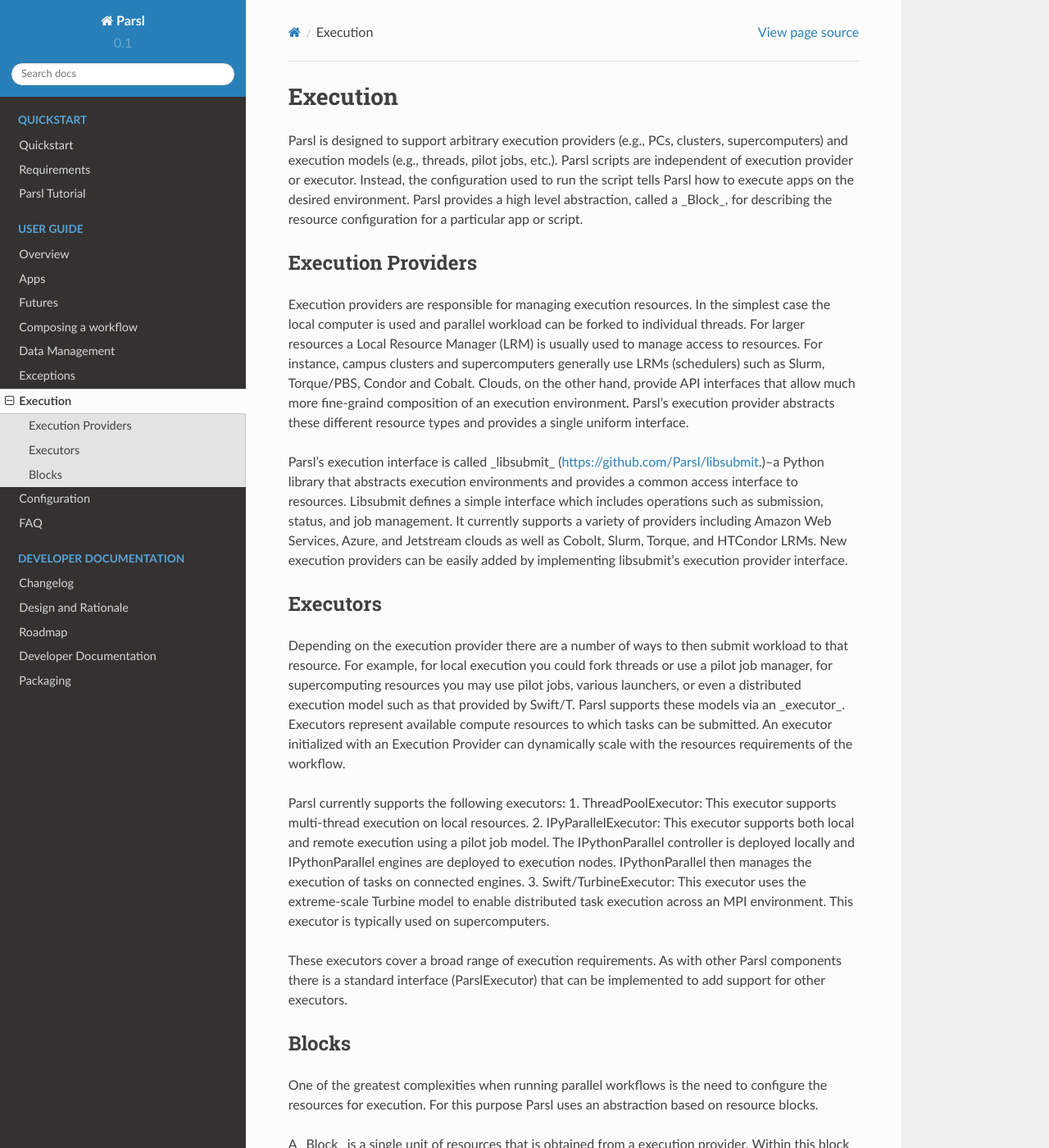
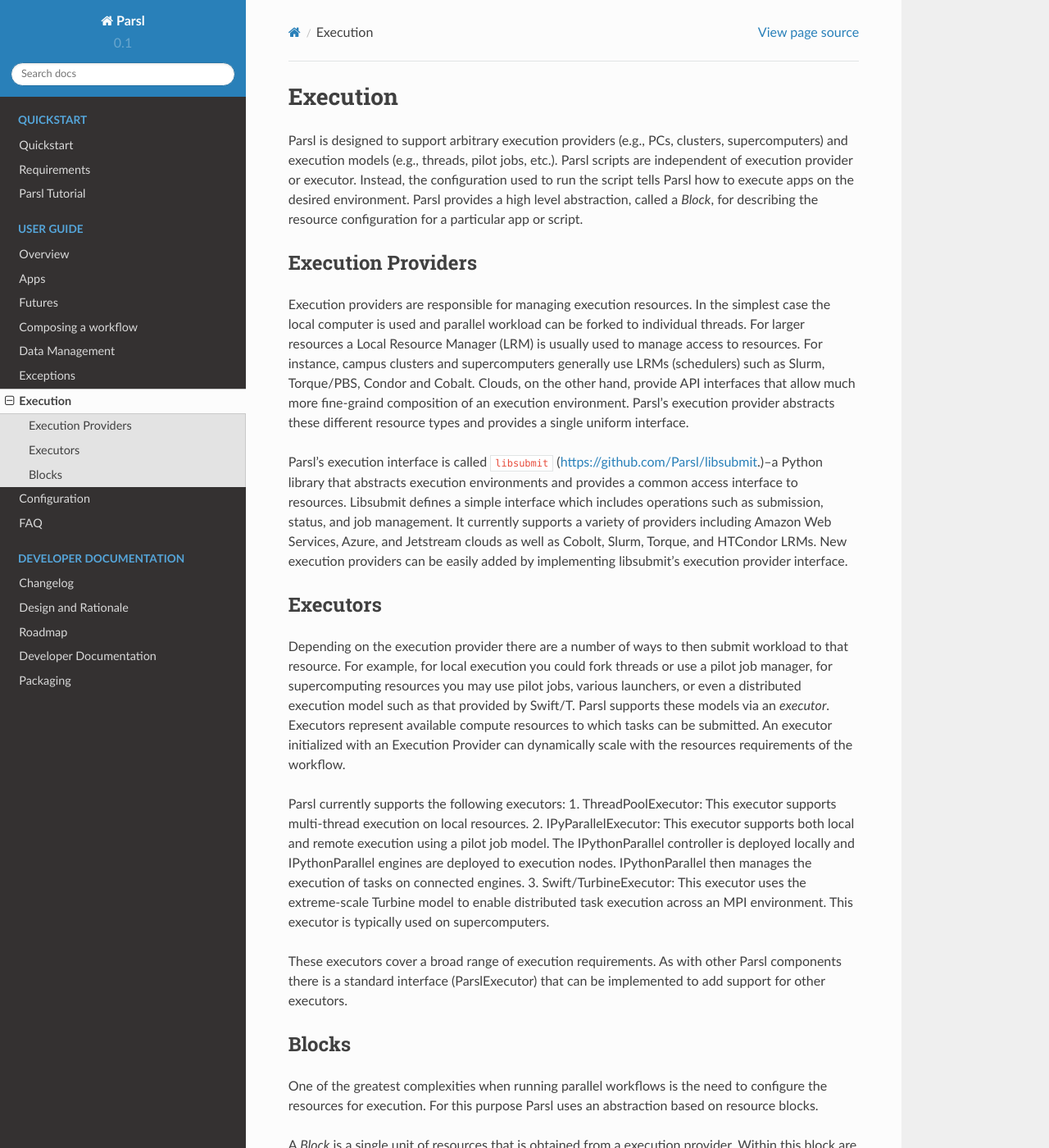
Before and after one commit to Parsl/parsl, a Sphinx documentation site: the page built from docs/userguide/execution.rst, in a window 1280 px wide and 1400 px high. Shown: the whole window at 82% size. Built offline with Sphinx 7.4.7 and the Read the Docs theme 2.0.0, drawn with Linux system fonts in a browser that asks for light colours; some of the changed text lies outside the part shown.

Commit message:
Formatting errors

```diff
--- a/docs/userguide/execution.rst
+++ b/docs/userguide/execution.rst
@@ -3,7 +3,7 @@
 
 Parsl is designed to support arbitrary execution providers (e.g., PCs, clusters, supercomputers) and execution models (e.g., threads, pilot jobs, etc.).
 Parsl scripts are independent of execution provider or executor. Instead, the configuration used to run the script tells Parsl how to execute apps on the desired environment.
-Parsl provides a high level abstraction, called a _Block_, for describing the resource configuration for a particular app or script.
+Parsl provides a high level abstraction, called a *Block*, for describing the resource configuration for a particular app or script.
 
 
 Execution Providers
@@ -11,12 +11,12 @@
 
 Execution providers are responsible for managing execution resources. In the simplest case the local computer is used and parallel workload can be forked to individual threads. For larger resources a Local Resource Manager (LRM) is usually used to manage access to resources. For instance, campus clusters and supercomputers generally use LRMs (schedulers) such as Slurm, Torque/PBS, Condor and Cobalt. Clouds, on the other hand, provide API interfaces that allow much more fine-graind composition of an execution environment. Parsl's execution provider abstracts these different resource types and provides a single uniform interface.
 
-Parsl's execution interface is called _libsubmit_ (`https://github.com/Parsl/libsubmit <https://github.com/Parsl/libsubmit>`_.)--a Python library that abstracts execution environments and provides a common access interface to resources.
+Parsl's execution interface is called ``libsubmit`` (`https://github.com/Parsl/libsubmit <https://github.com/Parsl/libsubmit>`_.)--a Python library that abstracts execution environments and provides a common access interface to resources.
 Libsubmit defines a simple interface which includes operations such as submission, status, and job management. It currently supports a variety of providers including Amazon Web Services, Azure, and Jetstream clouds as well as Cobolt, Slurm, Torque, and HTCondor LRMs. New execution providers can be easily added by implementing libsubmit's execution provider interface.
 
 Executors
 --------
-Depending on the execution provider there are a number of ways to then submit workload to that resource. For example, for local execution you could fork threads or use a pilot job manager, for supercomputing resources you may use pilot jobs, various launchers, or even a distributed execution model such as that provided by Swift/T. Parsl supports these models via an _executor_.
+Depending on the execution provider there are a number of ways to then submit workload to that resource. For example, for local execution you could fork threads or use a pilot job manager, for supercomputing resources you may use pilot jobs, various launchers, or even a distributed execution model such as that provided by Swift/T. Parsl supports these models via an *executor*.
 Executors represent available compute resources to which tasks can be submitted. An executor initialized with an Execution Provider can dynamically scale with the resources requirements of the workflow.
 
 Parsl currently supports the following executors:
@@ -31,4 +31,4 @@
 
 One of the greatest complexities when running parallel workflows is the need to configure the resources for execution. For this purpose Parsl uses an abstraction based on resource blocks.
 
-A _Block_ is a single unit of resources that is obtained from a execution provider. Within this block are a number of _Nodes_--individual slices of a computing resource. Parsl can then create _TaskBlocks_ within and across (e.g., for MPI jobs) nodes.  A TaskBlock is a virtual suballocation in which tasks can be launched. Three different examples of block configurations are shown in the following figures.
+A *Block* is a single unit of resources that is obtained from a execution provider. Within this block are a number of *Nodes*--individual slices of a computing resource. Parsl can then create *TaskBlocks* within and across (e.g., for MPI jobs) nodes.  A TaskBlock is a virtual suballocation in which tasks can be launched. Three different examples of block configurations are shown in the following figures.
```
